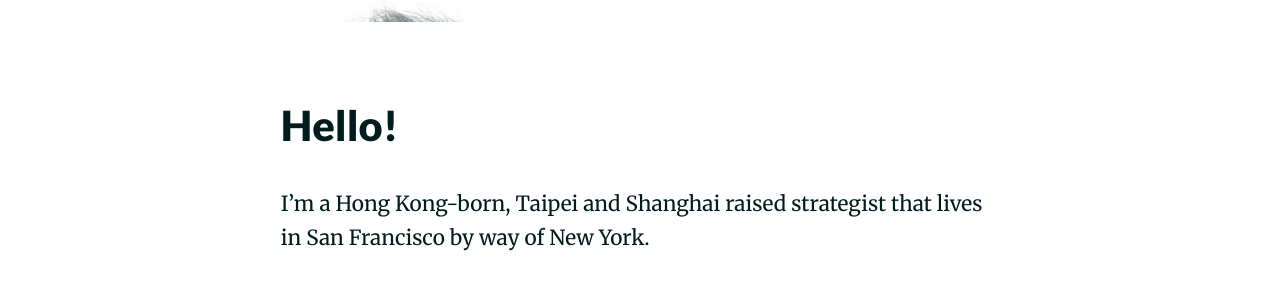
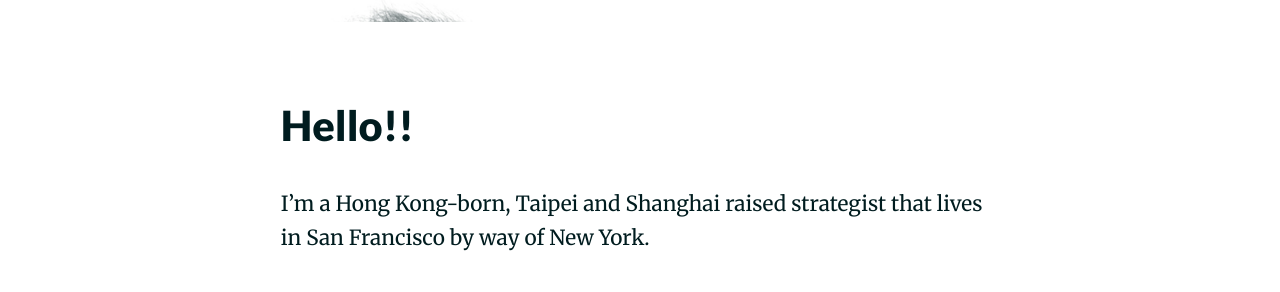
Before and after one commit to hbharding/etienne, a Jekyll site: the page built from index.html, in a window 1280 px wide. Shown: the part 878-1170 px from the top of the page. Built offline with Jekyll 4.4.1, drawn with Linux system fonts in a browser that asks for light colours; nearby versions of some CDN libraries; Markdown is read by kramdown in place of the engine named in the settings.

```diff
--- a/index.html
+++ b/index.html
@@ -4,7 +4,7 @@ title: Etienne Ma
 ---
 
 
-<h2>Hello!</h2>
+<h2>Hello!!</h2>
 <p>I’m a Hong Kong-born, Taipei and Shanghai raised strategist that lives in San Francisco by way of New York.</p>
 
 <p>I currently work at Goodby Silverstein & Partners, have worked at Naked Communications and Wieden+Kennedy Shanghai, and founded the Brown Advertising Club in Providence, Rhode Island.  My past work has involved clients that include the Milwaukee Bucks, Nike, UNICEF, Virgin Atlantic, GSK, NBC, and Coca Cola.</p>
```
